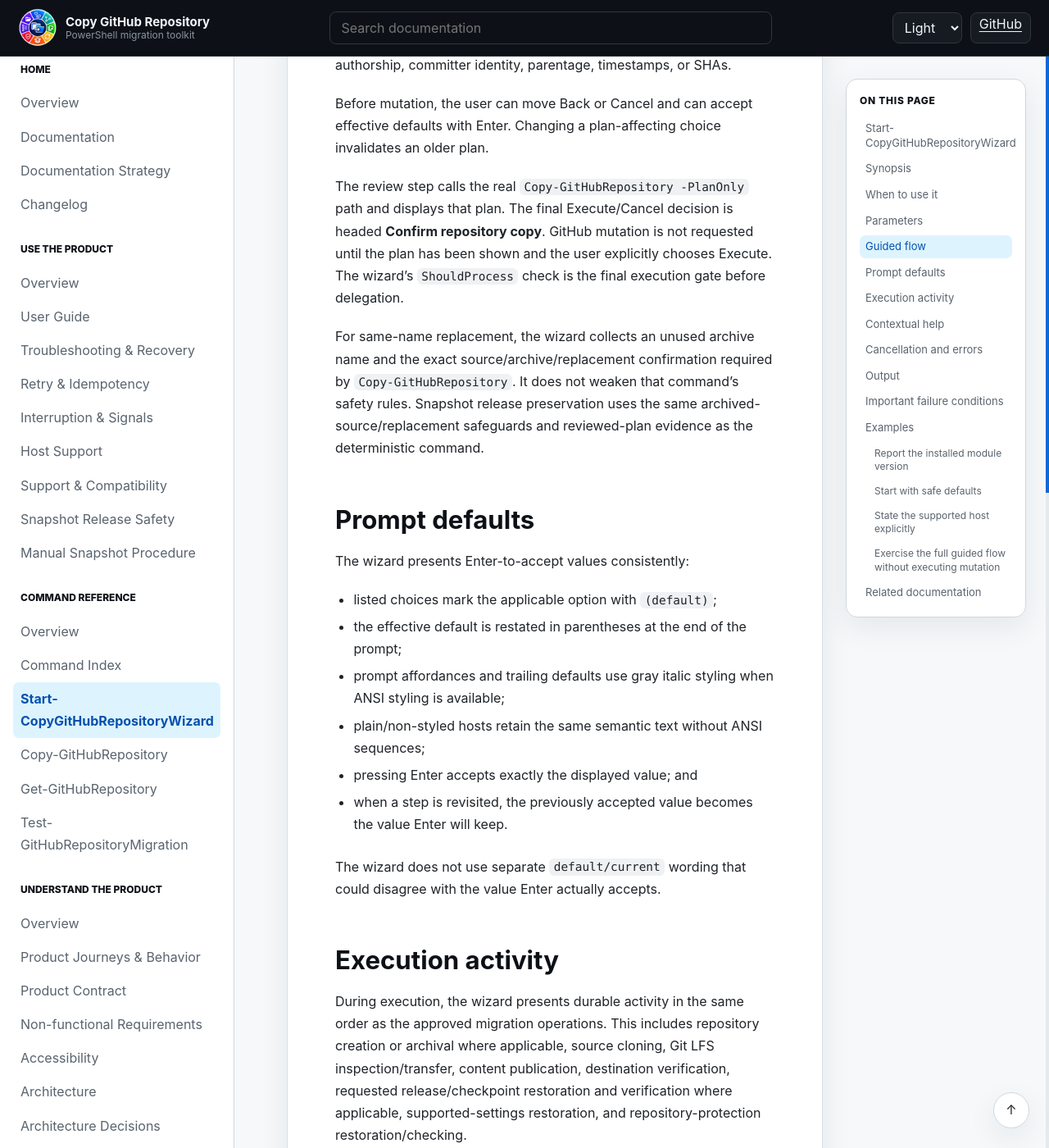
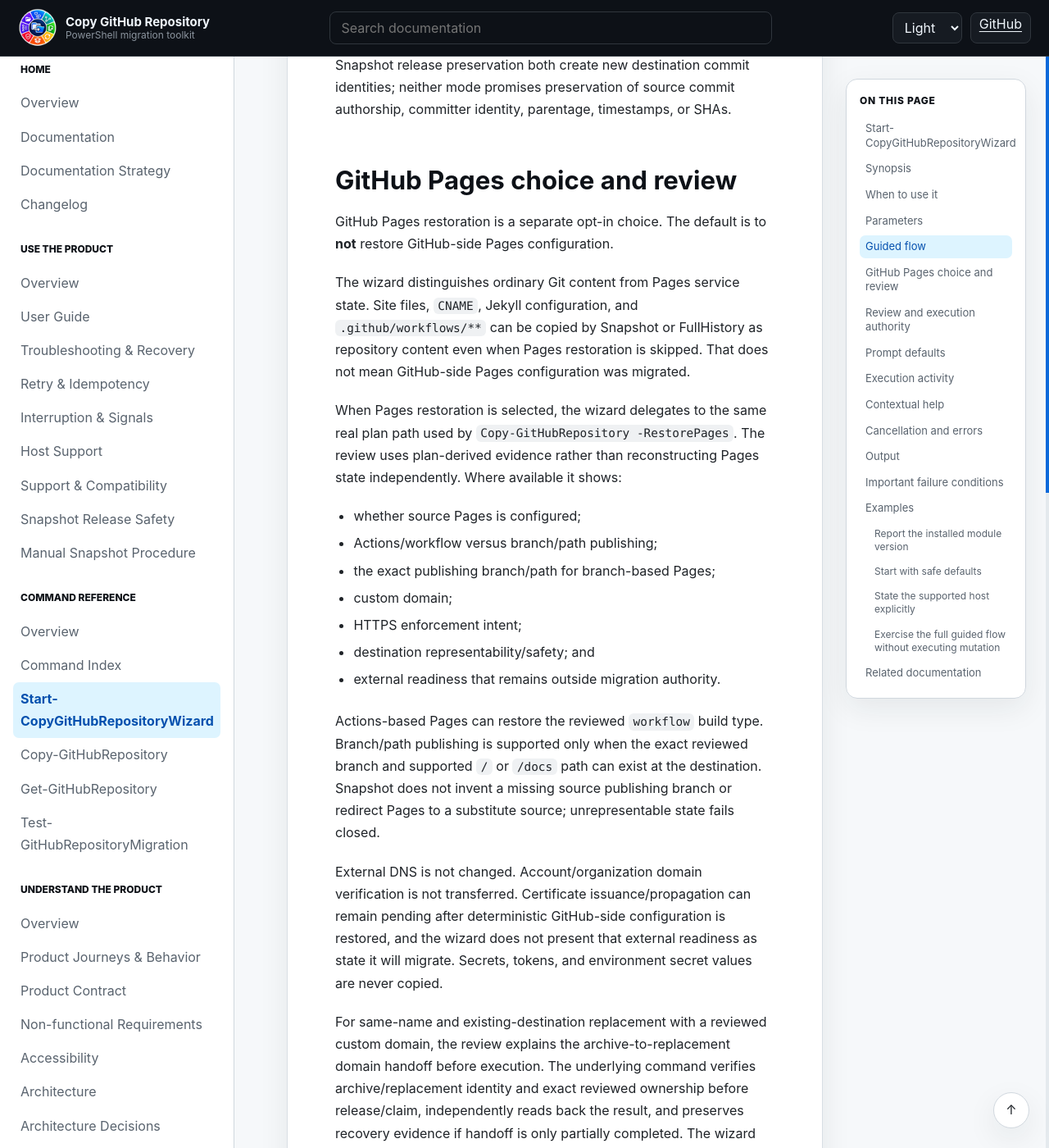
Before and after one commit to infoconex/copy-github-repo, a Jekyll site: the page built from docs/reference/commands/Start-CopyGitHubRepositoryWizard.md, in a window 1280 px wide and 1400 px high, scrolled down 3928 px. Shown: the whole window at 82% size. Built offline with Jekyll 4.4.1, drawn with Linux system fonts in a browser that asks for light colours; some of the changed text lies outside the part shown.

Commit message:
docs: document wizard Pages opt-in and review

````diff
--- a/docs/reference/commands/Start-CopyGitHubRepositoryWizard.md
+++ b/docs/reference/commands/Start-CopyGitHubRepositoryWizard.md
@@ -1,6 +1,6 @@
 ---
 title: "Start-CopyGitHubRepositoryWizard – Guided GitHub Repository Copy"
-description: "Use Start-CopyGitHubRepositoryWizard for a guided PowerShell workflow that discovers repositories, configures plain Snapshot, Snapshot release checkpoints, or FullHistory, reviews a real copy plan, and safely executes the approved migration."
+description: "Use Start-CopyGitHubRepositoryWizard for a guided PowerShell workflow that selects Snapshot or FullHistory, optional releases and GitHub Pages restoration, reviews a real copy plan, and safely executes it."
 ---
 
 # Start-CopyGitHubRepositoryWizard
@@ -24,13 +24,13 @@ Use `-Version` when you only need to report the version of the loaded `CopyGitHu
 | Parameter | Type | Required | Default | Accepted values / format | Description |
 | --- | --- | --- | --- | --- | --- |
 | `HostName` | `String` | No | `github.com` | `github.com` in the current release line | GitHub host used by discovery and migration operations. Unsupported hosts fail closed. |
-| `Version` | `Switch` | No | Off | `-Version` | Displays the loaded `CopyGitHubRepo` module version and exits. |
+| `Version` | `Switch` | No | Off | `-Version` | Displays the loaded CopyGitHubRepo module version and exits. |
 
 Because the command supports `ShouldProcess`, PowerShell also provides `-WhatIf` and `-Confirm`. Standard common parameters are available as well.
 
 ## Guided flow
 
-The wizard guides the user through source selection, destination identity, content mode, destination visibility, supported-settings behavior, replacement safety where applicable, and Snapshot-specific choices. Safe defaults are `Snapshot`, source visibility, settings restoration, the default Snapshot commit message, and no release preservation.
+The wizard guides the user through source selection, destination identity, content mode, destination visibility, supported-settings behavior, replacement safety where applicable, Snapshot-specific release choices, and optional GitHub Pages restoration. Safe defaults are `Snapshot`, source visibility, settings restoration, the default Snapshot commit message, no release preservation, and no Pages restoration.
 
 Repository lists are paged in groups of 20. Use `N` and `P` for next and previous pages and `F` to filter the list. Page-local numbers select a repository from the visible page, while a full repository name remains a valid direct selection.
 
@@ -57,17 +57,45 @@ When release preservation is enabled, the wizard then asks for the same release-
 4. whether to exclude or include draft releases, defaulting to exclude; and
 5. an optional positive whole-number release-count limit, applied to the newest releases after the other filters.
 
-Press Enter keeps the current optional filter value. Enter `-` to clear an optional include pattern, exclude pattern, or count value. Back navigation moves through the release-filter screens without discarding already accepted values, and Cancel ends the wizard before mutation.
+Press Enter keeps the current optional filter value. Enter `-` to clear an optional include pattern, exclude pattern, or count value. Back navigation moves through release-filter screens without discarding already accepted values, and Cancel ends the wizard before mutation.
 
 The wizard does not invent its own checkpoint list. These selections are passed into the real `Copy-GitHubRepository -PlanOnly` path. The reviewed plan therefore contains the actual selected release/checkpoint evidence, topology validation, and final-current-state behavior that execution will use. The detailed checkpoint semantics are authoritative in the [Snapshot release-checkpoint product contract](../../product/product-contract.md#snapshot-release-checkpoint-contract).
 
 Snapshot root/checkpoint commits are attributed according to the implementation's Snapshot authoring contract. Plain Snapshot and Snapshot release preservation both create new destination commit identities; neither mode promises preservation of source commit authorship, committer identity, parentage, timestamps, or SHAs.
 
+## GitHub Pages choice and review
+
+GitHub Pages restoration is a separate opt-in choice. The default is to **not** restore GitHub-side Pages configuration.
+
+The wizard distinguishes ordinary Git content from Pages service state. Site files, `CNAME`, Jekyll configuration, and `.github/workflows/**` can be copied by Snapshot or FullHistory as repository content even when Pages restoration is skipped. That does not mean GitHub-side Pages configuration was migrated.
+
+When Pages restoration is selected, the wizard delegates to the same real plan path used by `Copy-GitHubRepository -RestorePages`. The review uses plan-derived evidence rather than reconstructing Pages state independently. Where available it shows:
+
+- whether source Pages is configured;
+- Actions/workflow versus branch/path publishing;
+- the exact publishing branch/path for branch-based Pages;
+- custom domain;
+- HTTPS enforcement intent;
+- destination representability/safety; and
+- external readiness that remains outside migration authority.
+
+Actions-based Pages can restore the reviewed `workflow` build type. Branch/path publishing is supported only when the exact reviewed branch and supported `/` or `/docs` path can exist at the destination. Snapshot does not invent a missing source publishing branch or redirect Pages to a substitute source; unrepresentable state fails closed.
+
+External DNS is not changed. Account/organization domain verification is not transferred. Certificate issuance/propagation can remain pending after deterministic GitHub-side configuration is restored, and the wizard does not present that external readiness as state it will migrate. Secrets, tokens, and environment secret values are never copied.
+
+For same-name and existing-destination replacement with a reviewed custom domain, the review explains the archive-to-replacement domain handoff before execution. The underlying command verifies archive/replacement identity and exact reviewed ownership before release/claim, independently reads back the result, and preserves recovery evidence if handoff is only partially completed. The wizard does not weaken or replace those checks.
+
+See [GitHub Pages migration and recovery](../../user/github-pages-migration.md) for operational and recovery details.
+
+## Review and execution authority
+
 Before mutation, the user can move Back or Cancel and can accept effective defaults with Enter. Changing a plan-affecting choice invalidates an older plan.
 
 The review step calls the real `Copy-GitHubRepository -PlanOnly` path and displays that plan. The final Execute/Cancel decision is headed **Confirm repository copy**. GitHub mutation is not requested until the plan has been shown and the user explicitly chooses Execute. The wizard's `ShouldProcess` check is the final execution gate before delegation.
 
-For same-name replacement, the wizard collects an unused archive name and the exact source/archive/replacement confirmation required by `Copy-GitHubRepository`. It does not weaken that command's safety rules. Snapshot release preservation uses the same archived-source/replacement safeguards and reviewed-plan evidence as the deterministic command.
+For same-name replacement, the wizard collects an unused archive name and the exact source/archive/replacement confirmation required by `Copy-GitHubRepository`. It does not weaken that command's safety rules. Snapshot release preservation and Pages restoration use the same archived-source/replacement safeguards and reviewed-plan authority as the deterministic command.
+
+If plan-driving source state changes after review, deterministic execution fails closed at the applicable stale-state boundary. The wizard requires a newly generated plan to be reviewed rather than silently substituting live state.
 
 ## Prompt defaults
 
@@ -84,19 +112,21 @@ The wizard does not use separate `default/current` wording that could disagree w
 
 ## Execution activity
 
-During execution, the wizard presents durable activity in the same order as the approved migration operations. This includes repository creation or archival where applicable, source cloning, Git LFS inspection/transfer, content publication, destination verification, requested release/checkpoint restoration and verification where applicable, supported-settings restoration, and repository-protection restoration/checking.
+During execution, the wizard presents durable activity in the same order as approved migration operations. This includes repository creation or archival where applicable, source cloning, Git LFS inspection/transfer, content publication, destination verification, requested release/checkpoint restoration and verification, supported-settings restoration, requested Pages restoration/verification, and repository-protection restoration/checking.
 
 Git LFS activity distinguishes a real transfer from a successful no-op. When the source contains no required Git LFS content, the wizard reports that no transfer was required rather than implying that objects were copied.
 
 Terminal activity stages consistently include elapsed duration when a start timestamp is available. Successful work is shown as success, successful no-ops as informational outcomes, partial/unsupported outcomes as warnings, and failures as errors.
 
-The completion summary reports verification, release restoration where requested, settings, and protection outcomes before the final completion heading. A source with no transferable repository-protection rules is a successful `NotApplicable` outcome, not a skipped or failed restoration.
+For Pages, external readiness such as pending certificate provisioning is distinguished from unexpected migration failure. A partial custom-domain handoff remains a recovery condition with preserved evidence rather than being presented as if automatic rollback succeeded.
+
+The completion summary reports verification, release restoration where requested, settings, Pages where requested, and protection outcomes before the final completion heading. A source with no transferable repository-protection rules is a successful `NotApplicable` outcome, not a skipped or failed restoration.
 
 ## Contextual help
 
-Enter `?` at an applicable wizard prompt to display help for that exact decision, then return to the same prompt. Help is available for the established wizard decisions such as source selection, destination input, existing-destination handling, content mode, visibility, supported settings, Snapshot commit messages, archive names, plan review, and exact safety confirmations.
+Enter `?` at an applicable wizard prompt to display help for that exact decision, then return to the same prompt. Help is available for established wizard decisions such as source selection, destination input, existing-destination handling, content mode, visibility, supported settings, Snapshot commit messages, archive names, plan review, exact safety confirmations, and the Pages restoration decision where applicable.
 
-Snapshot release-preservation screens present their release-specific explanatory hints directly in the flow. Viewing available help does not advance or cancel the wizard, change the current/default value, invalidate a plan, or trigger GitHub mutation.
+Snapshot release-preservation and Pages screens present their feature-specific explanatory hints directly in the flow. Viewing available help does not advance or cancel the wizard, change the current/default value, invalidate a plan, or trigger GitHub mutation.
 
 Back, Cancel, paging, filtering, and other navigation behaviors retain state after help is viewed.
 
@@ -104,7 +134,7 @@ Back, Cancel, paging, filtering, and other navigation behaviors retain state aft
 
 Cancellation before mutation is a normal no-change outcome. Once mutation begins, Back is no longer offered.
 
-Known application, validation, prerequisite, and safety conditions are presented as intentional wizard messages. This includes fail-closed Snapshot release-topology or stale reviewed-evidence failures returned by the shared planning/execution path. The normal wizard UI does not display PowerShell source-file locations, line-number blocks, internal function prefixes, or invocation-position details for known conditions.
+Known application, validation, prerequisite, and safety conditions are presented as intentional wizard messages. This includes fail-closed Snapshot release-topology, stale reviewed-evidence, Pages representability, and Pages stale-state/safety failures returned by the shared planning/execution path. Expected recovery warnings are distinct from unexpected defects. The normal wizard UI does not display PowerShell source-file locations, line-number blocks, internal function prefixes, or invocation-position details for known conditions.
 
 This presentation behavior does not change the deterministic command contract. Calling `Copy-GitHubRepository`, `Get-GitHubRepository`, or the other public commands directly still produces structured terminating errors that scripts can inspect and catch.
 
@@ -116,7 +146,9 @@ With `-Version`, the command returns a `System.String` containing the loaded mod
 
 ## Important failure conditions
 
-The wizard can stop before mutation when the selected host is unsupported or when delegated discovery/planning cannot satisfy its prerequisites. Snapshot execution also requires usable Snapshot commit-authoring identity. Snapshot release preservation can additionally fail closed during planning when selected release tags cannot be represented as the deterministic checkpoint topology required by the product contract or when reviewed release/tag/tree evidence is invalid/stale. Same-name replacement and existing-destination replacement cannot proceed without valid unused archive names and their required exact confirmations.
+The wizard can stop before mutation when the selected host is unsupported or when delegated discovery/planning cannot satisfy prerequisites. Snapshot execution also requires usable Snapshot commit-authoring identity. Snapshot release preservation can fail closed during planning when selected release tags cannot be represented as deterministic checkpoint topology or when reviewed release/tag/tree evidence is invalid/stale. Pages restoration can fail closed when the reviewed publishing mode/source is unsupported or unrepresentable, when Pages evidence becomes stale, or when custom-domain ownership/handoff prerequisites are ambiguous. Same-name and existing-destination replacement cannot proceed without valid unused archive names and required exact confirmations.
+
+After mutation begins, Pages recovery evidence can describe a partial custom-domain release/claim or other completed stage. The wizard does not infer that external DNS, domain verification, or certificate readiness was migrated, and it does not claim destructive rollback occurred when ownership state is uncertain.
 
 ## Examples
 
@@ -132,7 +164,7 @@ Start-CopyGitHubRepositoryWizard -Version
 Start-CopyGitHubRepositoryWizard
 ```
 
-Accept or change the guided choices. For Snapshot, you can keep the default plain one-commit publication or opt into selected release preservation and configure its filters. Review the generated real plan before execution.
+Accept or change the guided choices. For Snapshot, you can keep the default plain one-commit publication or opt into selected release preservation. Pages restoration remains off unless explicitly selected. Review the generated real plan before execution.
 
 ### State the supported host explicitly
 
@@ -146,12 +178,14 @@ Start-CopyGitHubRepositoryWizard -HostName github.com
 Start-CopyGitHubRepositoryWizard -WhatIf
 ```
 
-The wizard can still gather choices, including Snapshot release selections, and display the real plan, but `ShouldProcess` prevents delegated execution.
+The wizard can still gather choices, including Snapshot release selections and Pages restoration, and display the real plan, but `ShouldProcess` prevents delegated execution.
 
 ## Related documentation
 
 - [`Copy-GitHubRepository`](Copy-GitHubRepository.md)
 - [`Get-GitHubRepository`](Get-GitHubRepository.md)
+- [GitHub Pages migration and recovery](../../user/github-pages-migration.md)
+- [GitHub Pages migration contract](../../product/github-pages-migration-contract.md)
 - [Snapshot release-checkpoint product contract](../../product/product-contract.md#snapshot-release-checkpoint-contract)
 - [Wizard contract](../../product/wizard-contract.md)
 - [Wizard activity](../../product/wizard-activity.md)
````
